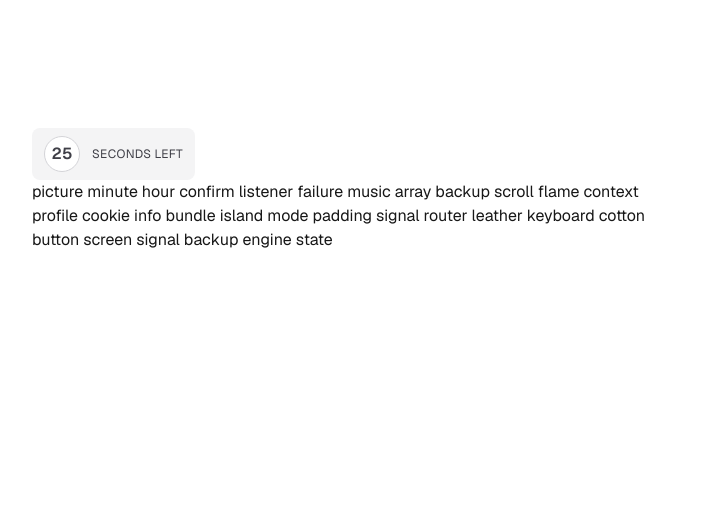
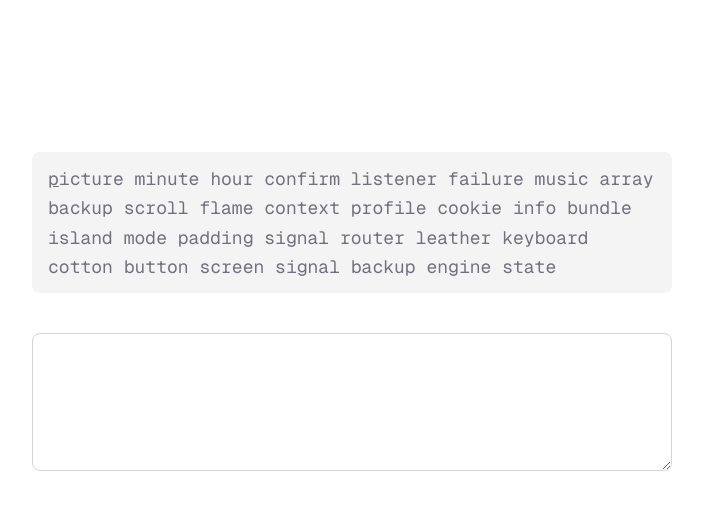
Before and after one commit to StoyanDimitrov0016/type-meter, a Next.js app: page / in a window 1280 px wide. Shown: the top 510 px of the page, without its empty margins (288-991 px from the left). Built offline with nearby package versions, Linux system fonts and the light colour scheme.

Commit message:
feat: add a game state and a char coloring and cursor

```diff
--- a/src/components/typing/typing-screen.tsx
+++ b/src/components/typing/typing-screen.tsx
@@ -1,8 +1,44 @@
 "use client";
 
-import { useState } from "react";
+import { useCallback, useState } from "react";
 import Timer from "./timer";
 import { getWordlist } from "@/lib/wordlist";
+import { cn } from "@/lib/utils";
+
+type CharState = "correct" | "incorrect" | "upcoming";
+type Char = { text: string; state: CharState };
+
+type GameState = "idle" | "running" | "finished";
+type GameEvent = "start" | "time-up" | "reset";
+
+function nextGameState(state: GameState, event: GameEvent): GameState {
+  switch (state) {
+    case "idle":
+      if (event === "start") return "running";
+      return state;
+
+    case "running":
+      if (event === "time-up") return "finished";
+      if (event === "reset") return "idle";
+      return state;
+
+    case "finished":
+      if (event === "reset") return "idle";
+      return state;
+  }
+}
+const CHAR_STYLES = {
+  correct: "text-emerald-500",
+  incorrect: "text-red-500",
+  upcoming: "text-zinc-500",
+} as const satisfies Record<CharState, string>;
+
+function buildSequence(wordlist: string[]): Char[] {
+  return wordlist
+    .join(" ")
+    .split("")
+    .map((letter) => ({ text: letter, state: "upcoming" }));
+}
 
 interface TypingScreenProps {
   initialSeconds: number;
@@ -10,16 +46,74 @@ interface TypingScreenProps {
 }
 
 export default function TypingScreen({ initialSeconds, initialWordlist }: TypingScreenProps) {
-  const [wordlist, setWordlist] = useState(initialWordlist);
+  const [sequence, setSequence] = useState(() => buildSequence(initialWordlist));
+  const [gameState, setGameState] = useState<GameState>("idle");
+
+  const [input, setInput] = useState("");
 
   const onReset = () => {
-    setWordlist(getWordlist(initialWordlist.length));
+    setSequence(buildSequence(getWordlist(initialWordlist.length)));
+    setGameState((prev) => nextGameState(prev, "reset"));
+    setInput("");
   };
 
+  const onFinish = useCallback(() => {
+    setGameState((prev) => nextGameState(prev, "time-up"));
+  }, []);
+
   return (
-    <section>
-      <Timer initialSeconds={initialSeconds} onReset={onReset} />
-      <p>{wordlist.join(" ")}</p>
+    <section className="flex flex-col gap-6">
+      <section>
+        {gameState === "running" && <Timer initialSeconds={initialSeconds} onFinish={onFinish} />}
+        {gameState === "finished" && <button onClick={onReset}>Next challenge</button>}
+      </section>
+
+      <p className="mb-4 rounded-lg bg-zinc-100 px-4 py-3 text-lg leading-relaxed font-mono text-zinc-900 dark:bg-zinc-900 dark:text-zinc-100 whitespace-pre-wrap break-words">
+        {sequence.map(({ text, state }, index) => (
+          <span
+            key={index}
+            className={cn(CHAR_STYLES[state], index === input.length && "underline")}
+          >
+            {text}
+          </span>
+        ))}
+      </p>
+
+      <form>
+        <textarea
+          className="w-full rounded-lg border border-zinc-300 bg-white px-3 py-2 font-mono text-zinc-900 outline-none focus:border-zinc-500 focus:ring-2 focus:ring-zinc-200 dark:border-zinc-700 dark:bg-zinc-950 dark:text-zinc-100"
+          value={input}
+          onChange={(event) => {
+            const value = event.target.value;
+
+            setInput(value);
+
+            setGameState((prev) =>
+              prev === "idle" && value.length > 0 ? nextGameState(prev, "start") : prev
+            );
+
+            setSequence((prev) =>
+              prev.map((char, index) => {
+                const current = value[index];
+                let state: CharState;
+
+                if (current === char.text) {
+                  state = "correct";
+                } else if (index < value.length) {
+                  state = "incorrect";
+                } else {
+                  state = "upcoming";
+                }
+
+                return { ...char, state };
+              })
+            );
+          }}
+          disabled={gameState === "finished"}
+          rows={5}
+          autoComplete="off"
+        ></textarea>
+      </form>
     </section>
   );
 }
```
